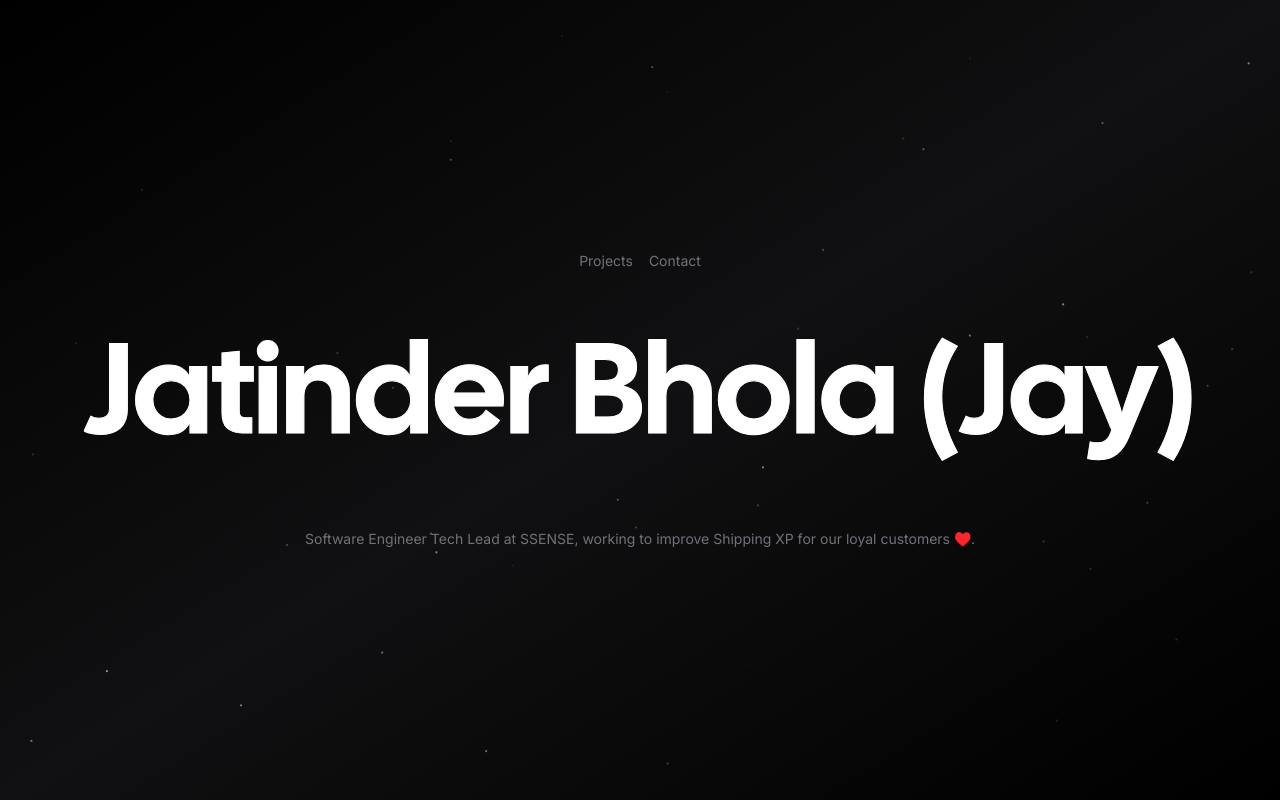
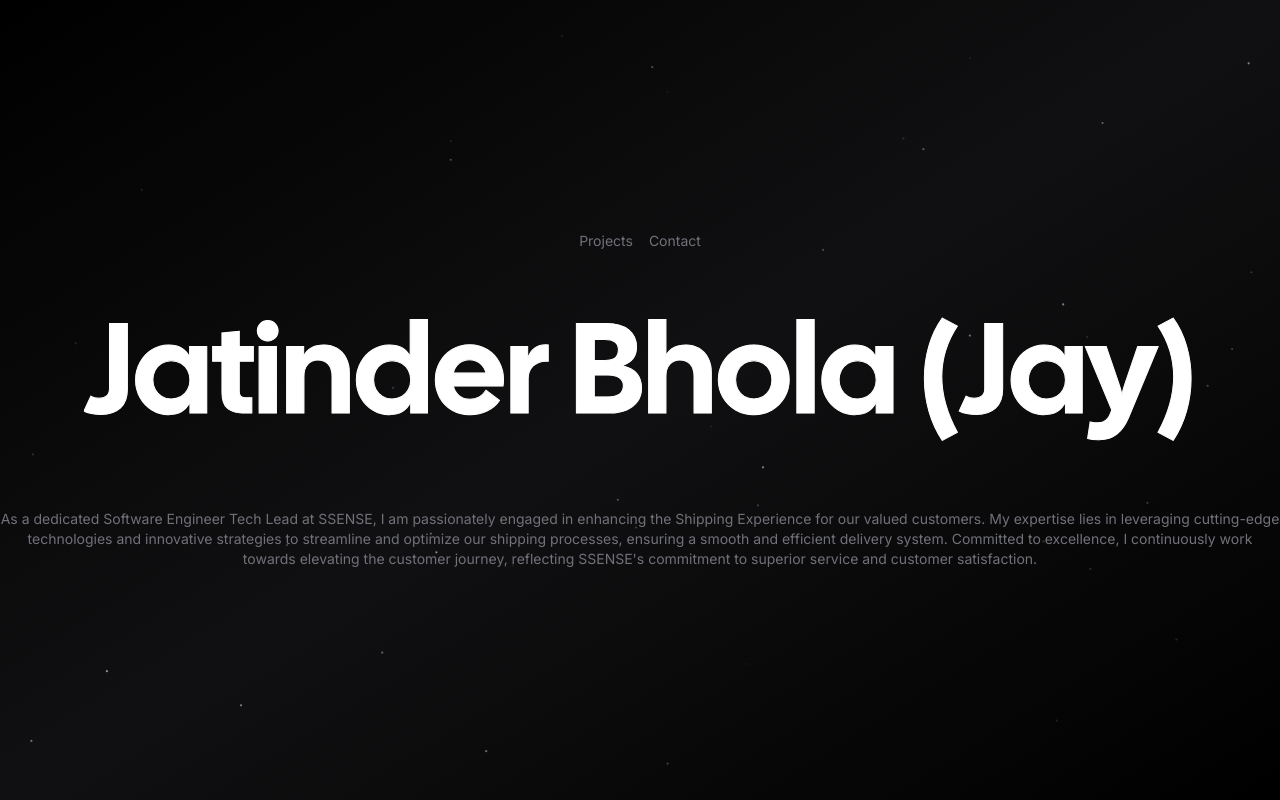
Before and after one commit to jatinderbhola/jatinderbhola-portfolio, a Next.js app: page / in a window 1280 px wide. Built offline with nearby package versions, Linux system fonts and the light colour scheme; no server answers; what tailwindcss-debug-screens would draw is missing.

Commit message:
JB-000: Updating description

```diff
--- a/app/page.tsx
+++ b/app/page.tsx
@@ -35,7 +35,7 @@ export default function Home() {
 			<div className="hidden w-screen h-px animate-glow md:block animate-fade-right bg-gradient-to-r from-zinc-300/0 via-zinc-300/50 to-zinc-300/0" />
 			<div className="my-16 text-center animate-fade-in">
 				<h2 className="text-sm text-zinc-500 ">
-					Software Engineer Tech Lead at SSENSE, working to improve Shipping XP for our loyal customers ♥️.
+					As a dedicated Software Engineer Tech Lead at SSENSE, I am passionately engaged in enhancing the Shipping Experience for our valued customers. My expertise lies in leveraging cutting-edge technologies and innovative strategies to streamline and optimize our shipping processes, ensuring a smooth and efficient delivery system. Committed to excellence, I continuously work towards elevating the customer journey, reflecting SSENSE's commitment to superior service and customer satisfaction.
 				</h2>
 			</div>
 		</div>
```
